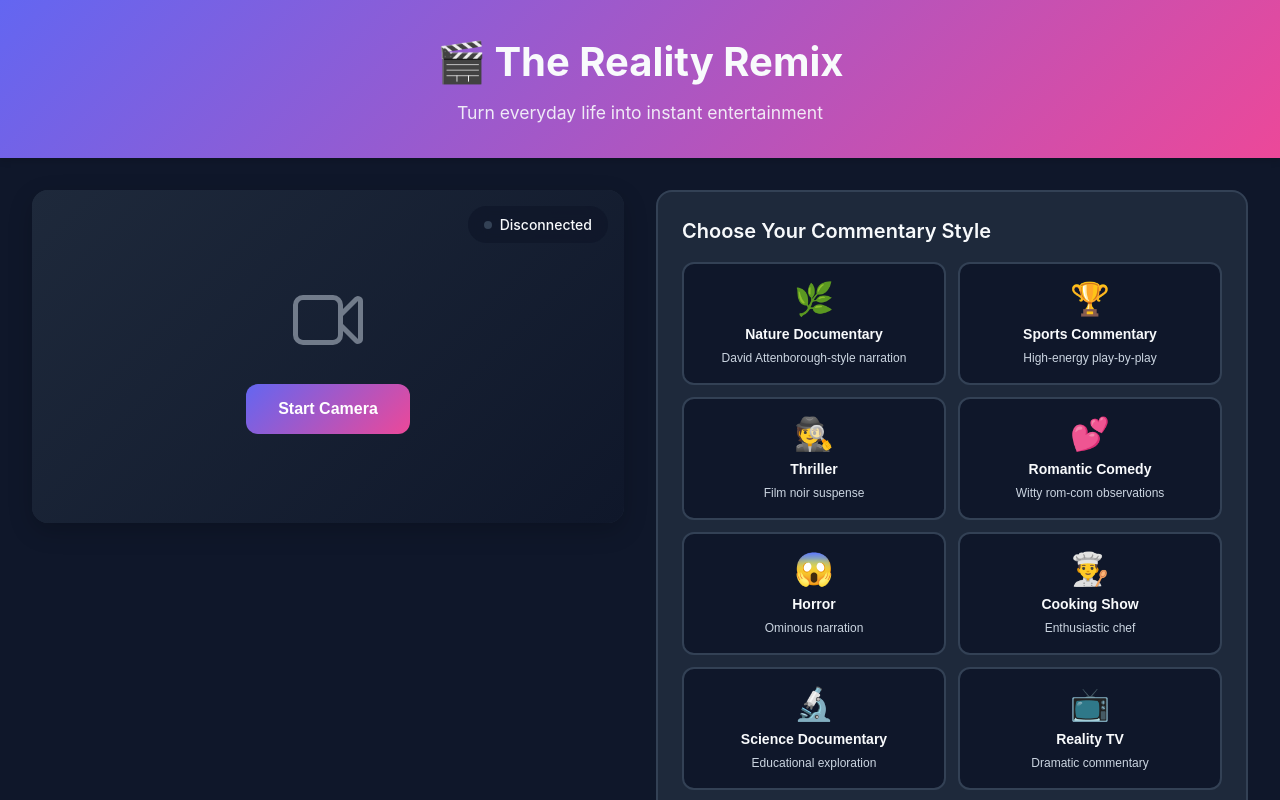
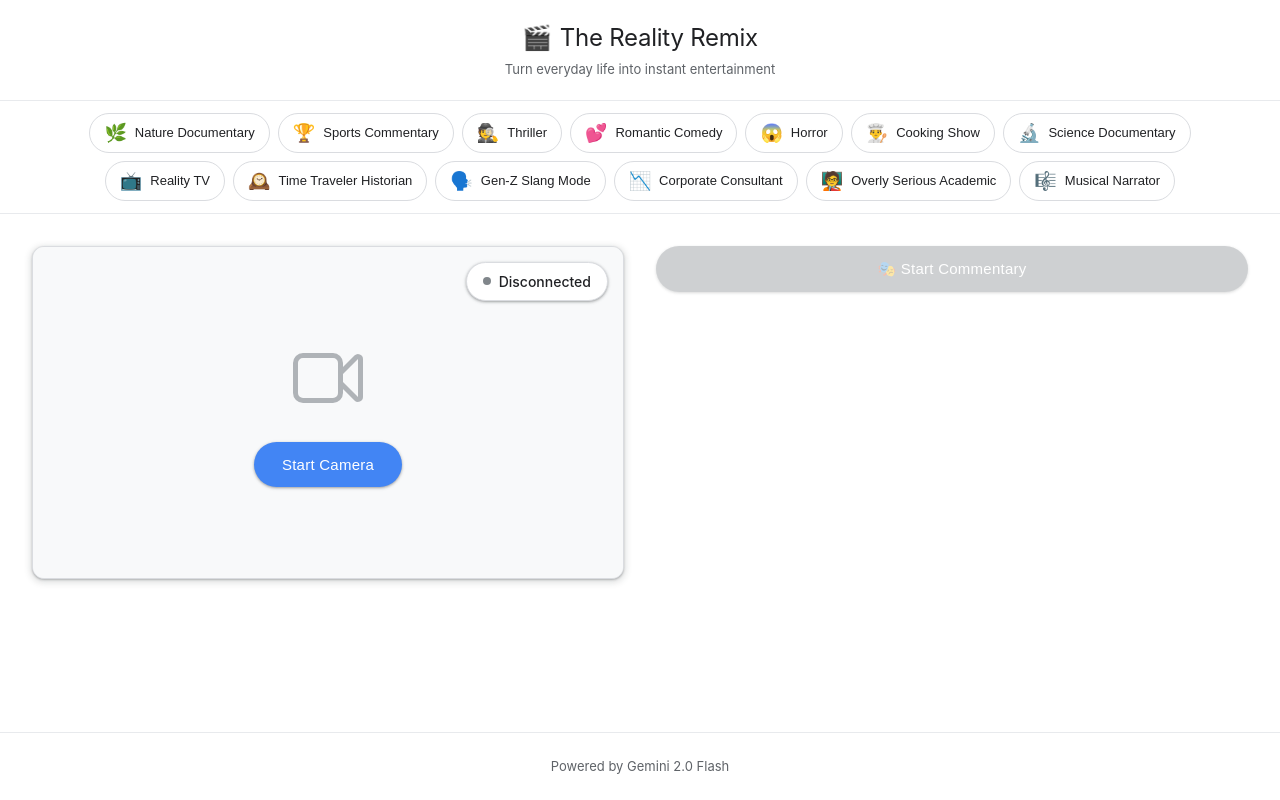
Before and after one commit to joeychuavertex/gemini-hackathon, a React (Vite) app in the folder reality-remix-web/: page / in a window 1280 px wide. Shown: the top 800 px of the page. Built offline with nearby package versions, Linux system fonts and the light colour scheme; the HTML template or start-up script is replaced by a standard one.

Commit message:
update ui design

```diff
--- a/reality-remix-web/src/App.css
+++ b/reality-remix-web/src/App.css
@@ -7,21 +7,48 @@
 }
 
 :root {
-  --primary-color: #6366f1;
-  --primary-dark: #4f46e5;
-  --secondary-color: #ec4899;
-  --success-color: #10b981;
-  --error-color: #ef4444;
-  --bg-color: #0f172a;
-  --bg-secondary: #1e293b;
-  --text-primary: #f8fafc;
-  --text-secondary: #cbd5e1;
-  --border-color: #334155;
+  /* Google Brand Colors */
+  --google-blue: #4285F4;
+  --google-red: #EA4335;
+  --google-yellow: #FBBC04;
+  --google-green: #34A853;
+
+  /* Primary colors */
+  --primary-color: #4285F4;
+  --primary-dark: #1a73e8;
+  --primary-light: #e8f0fe;
+  --secondary-color: #34A853;
+  --accent-color: #EA4335;
+  --warning-color: #FBBC04;
+
+  /* Status colors */
+  --success-color: #34A853;
+  --error-color: #EA4335;
+  --info-color: #4285F4;
+
+  /* Background colors */
+  --bg-color: #ffffff;
+  --bg-secondary: #f8f9fa;
+  --bg-tertiary: #f1f3f4;
+
+  /* Text colors */
+  --text-primary: #202124;
+  --text-secondary: #5f6368;
+  --text-tertiary: #80868b;
+
+  /* Border colors */
+  --border-color: #dadce0;
+  --border-light: #e8eaed;
+
+  /* Shadow */
+  --shadow-sm: 0 1px 2px 0 rgba(60,64,67,.3), 0 1px 3px 1px rgba(60,64,67,.15);
+  --shadow-md: 0 1px 2px 0 rgba(60,64,67,.3), 0 2px 6px 2px rgba(60,64,67,.15);
+  --shadow-lg: 0 2px 4px 0 rgba(60,64,67,.3), 0 4px 8px 3px rgba(60,64,67,.15);
 }
 
 body {
   margin: 0;
-  font-family: -apple-system, BlinkMacSystemFont, 'Segoe UI', 'Roboto', 'Oxygen',
+  font-family: 'Google Sans', -apple-system, BlinkMacSystemFont, 'Segoe UI', 'Roboto', 'Oxygen',
     'Ubuntu', 'Cantarell', 'Fira Sans', 'Droid Sans', 'Helvetica Neue',
     sans-serif;
   -webkit-font-smoothing: antialiased;
@@ -38,30 +65,40 @@ body {
 
 /* Header */
 .app-header {
-  background: linear-gradient(135deg, var(--primary-color) 0%, var(--secondary-color) 100%);
-  padding: 2rem 1rem;
+  background: var(--bg-color);
+  padding: 1.25rem 1rem;
   text-align: center;
-  box-shadow: 0 4px 6px rgba(0, 0, 0, 0.1);
+  border-bottom: 1px solid var(--border-light);
 }
 
 .app-title {
-  font-size: 2.5rem;
-  font-weight: 700;
-  margin: 0 0 0.5rem 0;
+  font-size: 1.5rem;
+  font-weight: 400;
+  margin: 0 0 0.25rem 0;
   display: flex;
   align-items: center;
   justify-content: center;
   gap: 0.5rem;
+  color: var(--text-primary);
+  letter-spacing: -0.25px;
 }
 
 .title-icon {
-  font-size: 2.5rem;
+  font-size: 1.5rem;
 }
 
 .app-subtitle {
-  font-size: 1.1rem;
-  opacity: 0.9;
+  font-size: 0.8125rem;
+  color: var(--text-secondary);
   margin: 0;
+  font-weight: 400;
+}
+
+/* Genre section */
+.genre-section {
+  background: var(--bg-color);
+  padding: 0.75rem 1rem;
+  border-bottom: 1px solid var(--border-light);
 }
 
 /* Main content */
@@ -104,22 +141,25 @@ body {
   position: absolute;
   top: 1rem;
   right: 1rem;
-  background: rgba(15, 23, 42, 0.8);
+  background: var(--bg-color);
   backdrop-filter: blur(10px);
   padding: 0.5rem 1rem;
-  border-radius: 20px;
+  border-radius: 24px;
   display: flex;
   align-items: center;
   gap: 0.5rem;
   font-size: 0.875rem;
   font-weight: 500;
+  color: var(--text-primary);
+  border: 1px solid var(--border-color);
+  box-shadow: var(--shadow-sm);
 }
 
 .status-dot {
   width: 8px;
   height: 8px;
   border-radius: 50%;
-  background: var(--border-color);
+  background: var(--text-tertiary);
 }
 
 .status-indicator.connected .status-dot {
@@ -148,9 +188,11 @@ body {
 .status-badge {
   margin-left: 0.5rem;
   padding: 0.25rem 0.5rem;
-  background: var(--success-color);
-  border-radius: 10px;
+  background: var(--primary-light);
+  color: var(--primary-color);
+  border-radius: 12px;
   font-size: 0.75rem;
+  font-weight: 500;
 }
 
 /* Volume control */
@@ -159,44 +201,50 @@ body {
   bottom: 1rem;
   left: 1rem;
   right: 1rem;
-  background: rgba(15, 23, 42, 0.8);
+  background: var(--bg-color);
   backdrop-filter: blur(10px);
   padding: 0.75rem 1rem;
-  border-radius: 10px;
+  border-radius: 12px;
   display: flex;
   align-items: center;
   gap: 0.75rem;
+  border: 1px solid var(--border-color);
+  box-shadow: var(--shadow-md);
 }
 
 .volume-icon {
   font-size: 1.25rem;
+  color: var(--text-secondary);
 }
 
 .volume-slider {
   flex: 1;
   height: 6px;
   border-radius: 3px;
-  background: var(--border-color);
+  background: var(--bg-tertiary);
   outline: none;
   -webkit-appearance: none;
 }
 
 .volume-slider::-webkit-slider-thumb {
   -webkit-appearance: none;
-  width: 16px;
-  height: 16px;
+  width: 18px;
+  height: 18px;
   border-radius: 50%;
   background: var(--primary-color);
   cursor: pointer;
+  border: 2px solid var(--bg-color);
+  box-shadow: var(--shadow-sm);
 }
 
 .volume-slider::-moz-range-thumb {
-  width: 16px;
-  height: 16px;
+  width: 18px;
+  height: 18px;
   border-radius: 50%;
   background: var(--primary-color);
   cursor: pointer;
-  border: none;
+  border: 2px solid var(--bg-color);
+  box-shadow: var(--shadow-sm);
 }
 
 .volume-value {
@@ -204,16 +252,18 @@ body {
   font-weight: 500;
   min-width: 2.5rem;
   text-align: right;
+  color: var(--text-secondary);
 }
 
 /* Error banner */
 .error-banner {
-  background: rgba(239, 68, 68, 0.1);
+  background: #fce8e6;
   border: 1px solid var(--error-color);
-  color: var(--error-color);
+  color: #c5221f;
   padding: 1rem;
   border-radius: 8px;
   font-size: 0.875rem;
+  font-weight: 400;
 }
 
 /* Action buttons */
@@ -224,72 +274,93 @@ body {
 
 .primary-btn {
   flex: 1;
-  padding: 1rem 2rem;
-  font-size: 1.125rem;
-  font-weight: 600;
+  padding: 0.875rem 1.5rem;
+  font-size: 0.9375rem;
+  font-weight: 500;
   border: none;
-  border-radius: 12px;
+  border-radius: 24px;
   cursor: pointer;
   transition: all 0.2s;
   display: flex;
   align-items: center;
   justify-content: center;
   gap: 0.5rem;
+  letter-spacing: 0.25px;
+  text-transform: none;
 }
 
 .start-btn {
-  background: linear-gradient(135deg, var(--primary-color) 0%, var(--secondary-color) 100%);
+  background: var(--primary-color);
   color: white;
+  box-shadow: var(--shadow-sm);
 }
 
 .start-btn:hover:not(:disabled) {
-  transform: translateY(-2px);
-  box-shadow: 0 8px 16px rgba(99, 102, 241, 0.3);
+  background: var(--primary-dark);
+  box-shadow: var(--shadow-md);
+  transform: translateY(-1px);
+}
+
+.start-btn:active:not(:disabled) {
+  box-shadow: var(--shadow-sm);
+  transform: translateY(0);
 }
 
 .start-btn:disabled {
-  opacity: 0.5;
+  opacity: 0.38;
   cursor: not-allowed;
+  background: var(--text-tertiary);
 }
 
 .stop-btn {
   background: var(--error-color);
   color: white;
+  box-shadow: var(--shadow-sm);
 }
 
 .stop-btn:hover {
-  background: #dc2626;
-  transform: translateY(-2px);
-  box-shadow: 0 8px 16px rgba(239, 68, 68, 0.3);
+  background: #c5221f;
+  box-shadow: var(--shadow-md);
+  transform: translateY(-1px);
+}
+
+.stop-btn:active {
+  box-shadow: var(--shadow-sm);
+  transform: translateY(0);
 }
 
 /* Current genre display */
 .current-genre {
   background: var(--bg-secondary);
-  padding: 1rem;
+  padding: 1.25rem;
   border-radius: 12px;
-  border: 2px solid var(--border-color);
+  border: 1px solid var(--border-color);
   text-align: center;
+  box-shadow: var(--shadow-sm);
 }
 
 .current-genre-label {
-  font-size: 0.875rem;
+  font-size: 0.8125rem;
   color: var(--text-secondary);
   margin-bottom: 0.5rem;
+  font-weight: 400;
+  text-transform: uppercase;
+  letter-spacing: 0.5px;
 }
 
 .current-genre-name {
-  font-size: 1.25rem;
-  font-weight: 600;
+  font-size: 1.125rem;
+  font-weight: 500;
   color: var(--primary-color);
 }
 
 /* Footer */
 .app-footer {
-  background: var(--bg-secondary);
+  background: var(--bg-color);
   padding: 1.5rem;
   text-align: center;
   color: var(--text-secondary);
-  font-size: 0.875rem;
-  border-top: 1px solid var(--border-color);
+  font-size: 0.8125rem;
+  border-top: 1px solid var(--border-light);
+  font-weight: 400;
 }
--- a/reality-remix-web/src/App.tsx
+++ b/reality-remix-web/src/App.tsx
@@ -208,6 +208,14 @@ function App() {
         </p>
       </header>
 
+      <div className="genre-section">
+        <GenreSelector
+          selectedGenre={genre}
+          onSelectGenre={handleGenreSelect}
+          disabled={false}
+        />
+      </div>
+
       <main className="app-main">
         <div className="video-section">
           <CameraView
@@ -240,12 +248,6 @@ function App() {
         </div>
 
         <div className="controls-section">
-          <GenreSelector
-            selectedGenre={genre}
-            onSelectGenre={handleGenreSelect}
-            disabled={false}
-          />
-
           {error && <div className="error-banner">{error}</div>}
 
           <div className="action-buttons">
--- a/reality-remix-web/src/index.css
+++ b/reality-remix-web/src/index.css
@@ -1,13 +1,13 @@
 /* Global Styles */
 
 :root {
-  font-family: -apple-system, BlinkMacSystemFont, 'Segoe UI', 'Roboto', 'Oxygen',
+  font-family: 'Google Sans', -apple-system, BlinkMacSystemFont, 'Segoe UI', 'Roboto', 'Oxygen',
     'Ubuntu', 'Cantarell', 'Fira Sans', 'Droid Sans', 'Helvetica Neue', sans-serif;
   line-height: 1.5;
   font-weight: 400;
-  color-scheme: dark;
-  color: #f8fafc;
-  background-color: #0f172a;
+  color-scheme: light;
+  color: #202124;
+  background-color: #ffffff;
 }
 
 * {
@@ -19,8 +19,10 @@
 body {
   margin: 0;
   min-height: 100vh;
+  background-color: #ffffff;
 }
 
 #root {
   min-height: 100vh;
+  background-color: #ffffff;
 }
--- a/reality-remix-web/src/styles/CameraView.css
+++ b/reality-remix-web/src/styles/CameraView.css
@@ -4,10 +4,11 @@
   position: relative;
   width: 100%;
   aspect-ratio: 16 / 9;
-  background: var(--bg-secondary);
-  border-radius: 16px;
+  background: var(--bg-tertiary);
+  border-radius: 12px;
   overflow: hidden;
-  box-shadow: 0 8px 24px rgba(0, 0, 0, 0.2);
+  box-shadow: var(--shadow-md);
+  border: 1px solid var(--border-color);
 }
 
 .camera-video {
@@ -35,7 +36,7 @@
   display: flex;
   align-items: center;
   justify-content: center;
-  background: linear-gradient(135deg, var(--bg-secondary) 0%, var(--bg-color) 100%);
+  background: var(--bg-secondary);
 }
 
 .placeholder-content {
@@ -49,25 +50,33 @@
 .camera-icon {
   width: 80px;
   height: 80px;
-  color: var(--text-secondary);
-  opacity: 0.5;
+  color: var(--text-tertiary);
+  opacity: 0.6;
 }
 
 .start-camera-btn {
-  padding: 1rem 2rem;
-  font-size: 1rem;
-  font-weight: 600;
-  background: linear-gradient(135deg, var(--primary-color) 0%, var(--secondary-color) 100%);
+  padding: 0.875rem 1.75rem;
+  font-size: 0.9375rem;
+  font-weight: 500;
+  background: var(--primary-color);
   color: white;
   border: none;
-  border-radius: 12px;
+  border-radius: 24px;
   cursor: pointer;
   transition: all 0.2s;
+  letter-spacing: 0.25px;
+  box-shadow: var(--shadow-sm);
 }
 
 .start-camera-btn:hover {
-  transform: translateY(-2px);
-  box-shadow: 0 8px 16px rgba(99, 102, 241, 0.3);
+  background: var(--primary-dark);
+  box-shadow: var(--shadow-md);
+  transform: translateY(-1px);
+}
+
+.start-camera-btn:active {
+  box-shadow: var(--shadow-sm);
+  transform: translateY(0);
 }
 
 /* Error state */
@@ -100,26 +109,35 @@
 }
 
 .error-message {
-  color: var(--text-secondary);
+  color: var(--text-primary);
   font-size: 0.875rem;
   line-height: 1.5;
+  font-weight: 400;
 }
 
 .retry-btn {
   padding: 0.75rem 1.5rem;
   font-size: 0.875rem;
-  font-weight: 600;
+  font-weight: 500;
   background: var(--primary-color);
   color: white;
   border: none;
-  border-radius: 8px;
+  border-radius: 24px;
   cursor: pointer;
   transition: all 0.2s;
+  letter-spacing: 0.25px;
+  box-shadow: var(--shadow-sm);
 }
 
 .retry-btn:hover {
   background: var(--primary-dark);
-  transform: translateY(-2px);
+  box-shadow: var(--shadow-md);
+  transform: translateY(-1px);
+}
+
+.retry-btn:active {
+  box-shadow: var(--shadow-sm);
+  transform: translateY(0);
 }
 
 /* Camera controls */
@@ -133,15 +151,24 @@
   padding: 0.5rem 1rem;
   font-size: 0.875rem;
   font-weight: 500;
-  background: rgba(239, 68, 68, 0.9);
+  background: var(--error-color);
   color: white;
   border: none;
-  border-radius: 8px;
+  border-radius: 20px;
   cursor: pointer;
   transition: all 0.2s;
   backdrop-filter: blur(10px);
+  box-shadow: var(--shadow-sm);
+  letter-spacing: 0.25px;
 }
 
 .stop-btn:hover {
-  background: rgba(220, 38, 38, 0.9);
+  background: #c5221f;
+  box-shadow: var(--shadow-md);
+  transform: translateY(-1px);
 }
+
+.stop-btn:active {
+  box-shadow: var(--shadow-sm);
+  transform: translateY(0);
+}
--- a/reality-remix-web/src/styles/GenreSelector.css
+++ b/reality-remix-web/src/styles/GenreSelector.css
@@ -1,54 +1,64 @@
 /* Genre Selector Component Styles */
 
 .genre-selector {
-  background: var(--bg-secondary);
-  padding: 1.5rem;
-  border-radius: 16px;
-  border: 2px solid var(--border-color);
+  background: var(--bg-color);
+  padding: 0;
+  border-radius: 0;
+  border: none;
+  box-shadow: none;
+  max-width: 1200px;
+  margin: 0 auto;
 }
 
 .genre-title {
-  font-size: 1.25rem;
-  font-weight: 600;
-  margin-bottom: 1rem;
-  color: var(--text-primary);
+  display: none;
 }
 
 .genre-grid {
-  display: grid;
-  grid-template-columns: repeat(2, 1fr);
-  gap: 0.75rem;
+  display: flex;
+  flex-direction: row;
+  gap: 0.5rem;
+  justify-content: center;
+  align-items: center;
+  flex-wrap: wrap;
 }
 
 @media (max-width: 768px) {
   .genre-grid {
-    grid-template-columns: 1fr;
+    gap: 0.375rem;
   }
 }
 
 .genre-card {
   display: flex;
-  flex-direction: column;
+  flex-direction: row;
   align-items: center;
   gap: 0.5rem;
-  padding: 1rem;
+  padding: 0.5rem 0.875rem;
   background: var(--bg-color);
-  border: 2px solid var(--border-color);
-  border-radius: 12px;
+  border: 1px solid var(--border-color);
+  border-radius: 20px;
   cursor: pointer;
   transition: all 0.2s;
-  text-align: center;
+  text-align: left;
+  white-space: nowrap;
 }
 
 .genre-card:hover:not(.disabled) {
   border-color: var(--primary-color);
-  transform: translateY(-2px);
-  box-shadow: 0 4px 12px rgba(99, 102, 241, 0.2);
+  background: var(--primary-light);
+  box-shadow: var(--shadow-sm);
 }
 
 .genre-card.selected {
   border-color: var(--primary-color);
-  background: linear-gradient(135deg, rgba(99, 102, 241, 0.1) 0%, rgba(236, 72, 153, 0.1) 100%);
+  background: var(--primary-color);
+  color: white;
+  box-shadow: var(--shadow-sm);
+}
+
+.genre-card.selected .genre-name {
+  color: white;
 }
 
 .genre-card.disabled {
@@ -57,17 +67,16 @@
 }
 
 .genre-icon {
-  font-size: 2rem;
+  font-size: 1.125rem;
+  flex-shrink: 0;
 }
 
 .genre-name {
-  font-size: 0.875rem;
-  font-weight: 600;
+  font-size: 0.8125rem;
+  font-weight: 500;
   color: var(--text-primary);
 }
 
 .genre-description {
-  font-size: 0.75rem;
-  color: var(--text-secondary);
-  line-height: 1.4;
+  display: none;
 }
```
Also changed, not shown: reality-remix-web/src/styles/Subtitles.css (+8 -8 lines).
